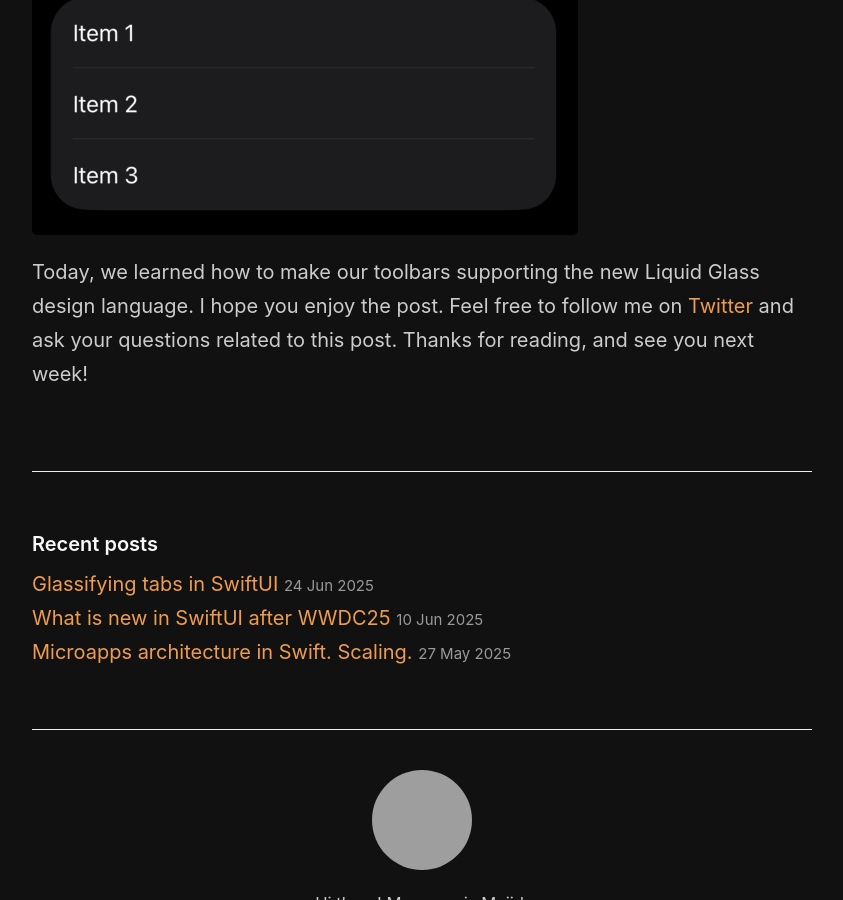
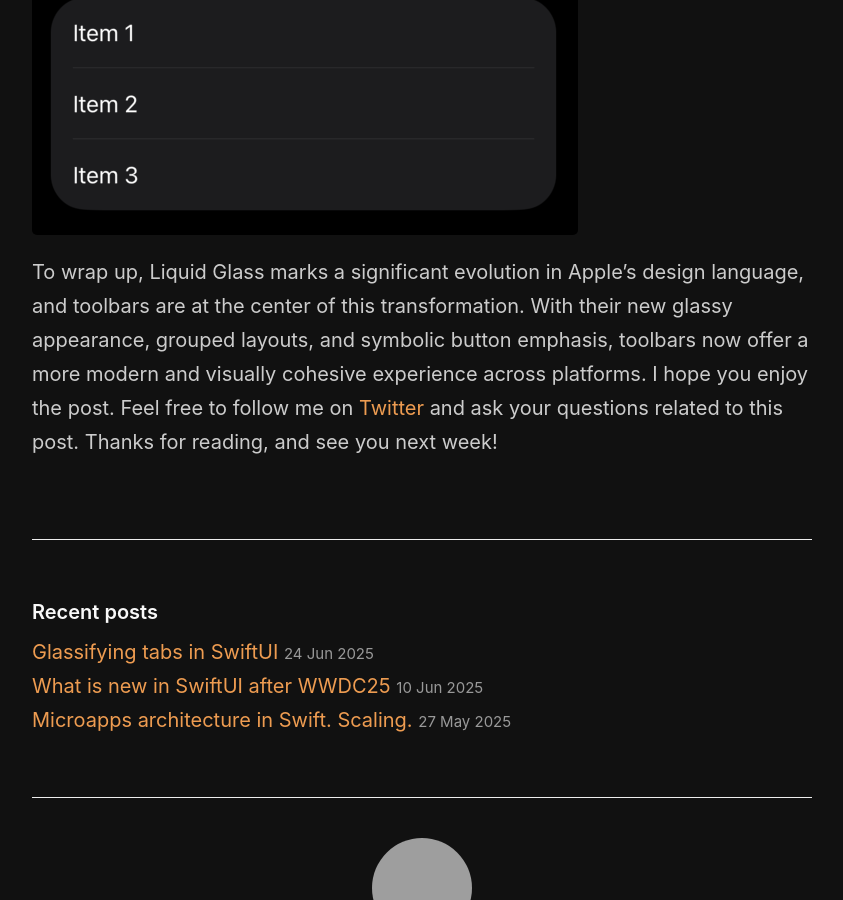
Before and after one commit to mecid/mecid.github.io, a Jekyll site: the page built from _posts/2025-07-01-glassifying-toolbars-in-swiftui.md, in a window 1280 px wide and 900 px high, scrolled down 4865 px, cut to the strip 0-900 px from the top of the window. Shown: the whole strip, without its empty margins (218-1061 px from the left). Built offline with Jekyll 4.4.1, drawn with Linux system fonts in a browser that asks for light colours; grey boxes are pictures that could not be loaded.

Commit message:
conclusion tuned in the glassy toolbars post

```diff
--- a/_posts/2025-07-01-glassifying-toolbars-in-swiftui.md
+++ b/_posts/2025-07-01-glassifying-toolbars-in-swiftui.md
@@ -160,4 +160,4 @@
 
 ![glassy-toolbar](/public/glassy-toolbar-2.png)
 
- Today, we learned how to make our toolbars supporting the new Liquid Glass design language. I hope you enjoy the post. Feel free to follow me on [Twitter](https://twitter.com/mecid) and ask your questions related to this post. Thanks for reading, and see you next week!
+ To wrap up, Liquid Glass marks a significant evolution in Apple’s design language, and toolbars are at the center of this transformation. With their new glassy appearance, grouped layouts, and symbolic button emphasis, toolbars now offer a more modern and visually cohesive experience across platforms. I hope you enjoy the post. Feel free to follow me on [Twitter](https://twitter.com/mecid) and ask your questions related to this post. Thanks for reading, and see you next week!
```
